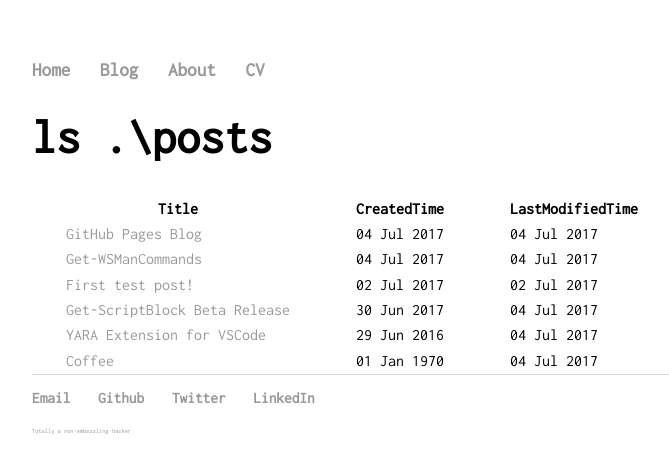
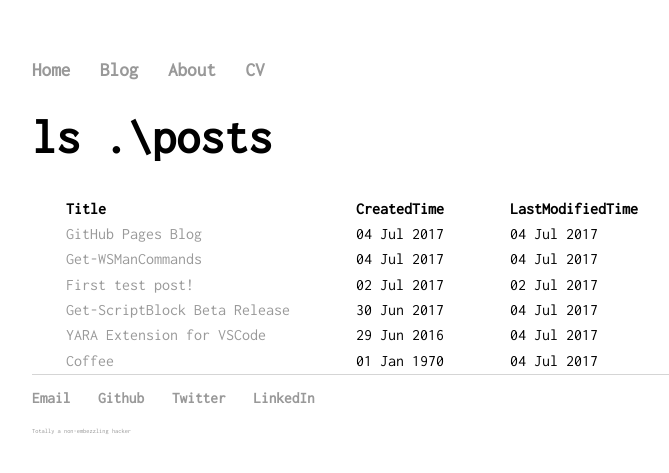
Before and after one commit to infosec-intern/infosec-intern.github.io, a Jekyll site: the page built from blog.html, in a window 1280 px wide. Shown: the top 473 px of the page, without its empty margins (160-829 px from the left). Built offline with Jekyll 4.4.1, drawn with Linux system fonts in a browser that asks for light colours.

Commit message:
table cells aligned left

```diff
--- a/blog.html
+++ b/blog.html
@@ -5,6 +5,9 @@ title: Infosec Intern's Blog
 <style>
     #posts tbody th, td {
         padding: 0.2em 2em;
+    }
+    #posts tbody th {
+        text-align: left;
     }
 </style>
 <!--<h1>Bloggy Blog</h1>
```
